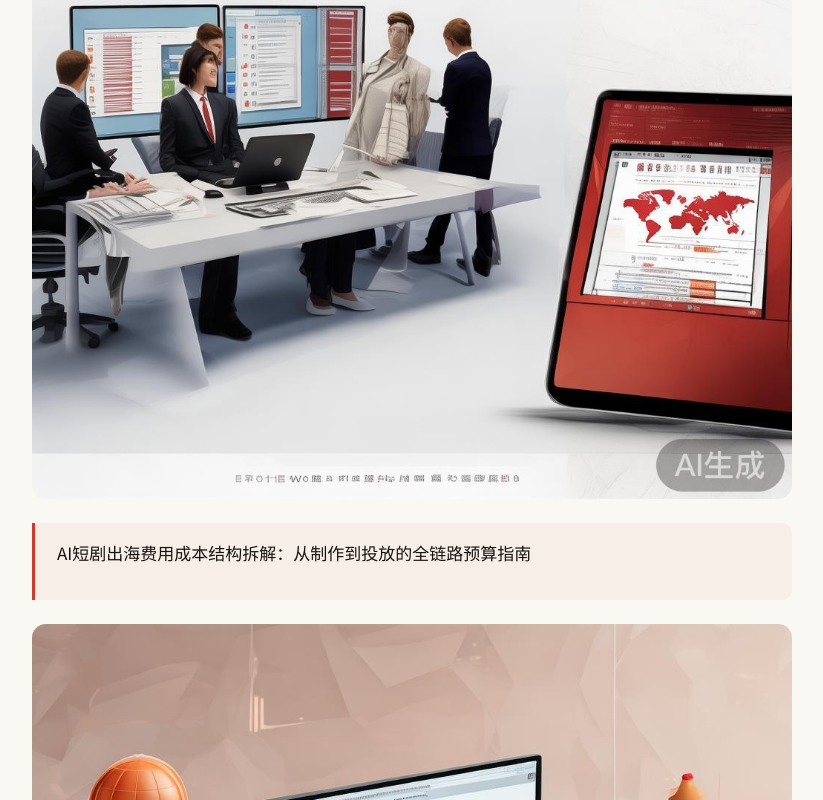
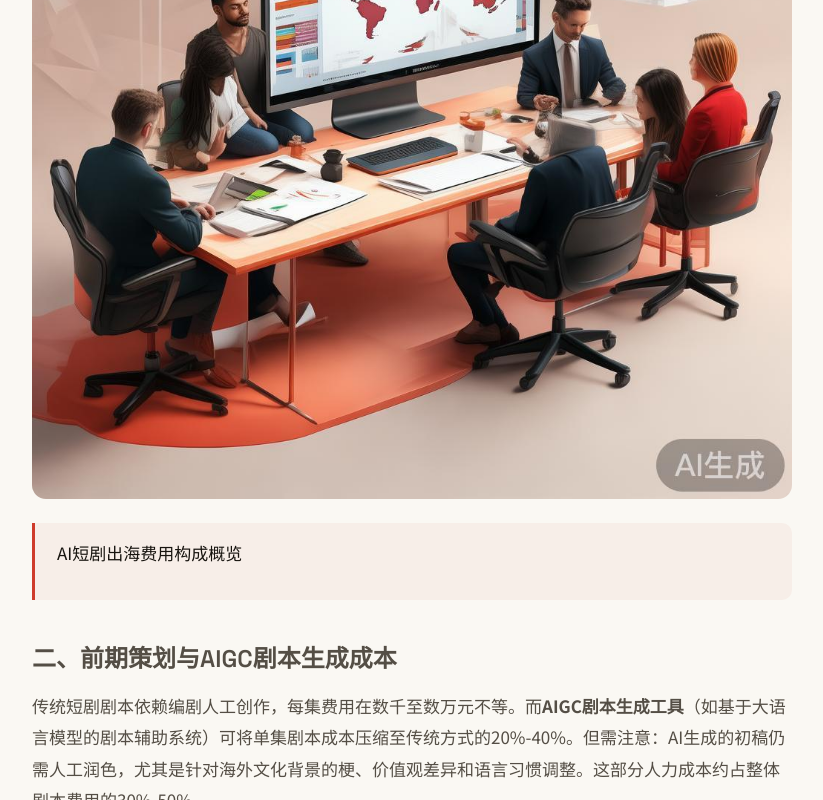
Before and after one commit to cwxwenxiu-beep/bizuogehao, an Eleventy site: page content/news/ai-duanju-chuhai-chengben-jiexi.md in a window 1280 px wide. Shown: the part 904-1704 px from the top of the page, without its empty margins (68-891 px from the left). Built offline with nearby package versions, Linux system fonts and the light colour scheme; Eleventy itself is replaced by a stand-in of ours; files that its build step writes are made by us from their sources; files whose address does not match are found by name.

Commit message:
fix: remove duplicate intro image

```diff
--- a/content/news/ai-duanju-chuhai-chengben-jiexi.md
+++ b/content/news/ai-duanju-chuhai-chengben-jiexi.md
@@ -14,9 +14,7 @@ draft: false
 
 AI短剧出海并非单一环节的成本，而是从创意策划到最终变现的完整链条。整体费用可划分为四个核心板块：**前期策划与剧本生成**、**AI视频制作与技术投入**、**多语言适配与本地化**、以及**投放运营与合规审核**。其中，AI技术的介入使剧本生成和视频制作环节的成本显著降低，但本地化与投放费用仍占据较高比重。
 
-![AI短剧出海费用成本结构拆解：从制作到投放的全链路预算指南 - AI短剧出海费用成本结构拆解：从制作到投放的全链路预算指南](/assets/img/uploads/articles/ai-duanju-chuhai-chengben-jiexi/article-ai-1782934178551-lzvwy.jpg)
 
-> AI短剧出海费用成本结构拆解：从制作到投放的全链路预算指南
 
 ![AI短剧出海费用成本结构拆解：从制作到投放的全链路预算指南 - AI短剧出海费用构成概览](/assets/img/uploads/articles/ai-duanju-chuhai-chengben-jiexi/article-ai-1782934188158-ljs1x.jpg)
 
```
Also changed, not shown: assets/img/uploads/articles/ai-duanju-chuhai-chengben-jiexi/article-ai-1782934178551-lzvwy.jpg (deleted).
